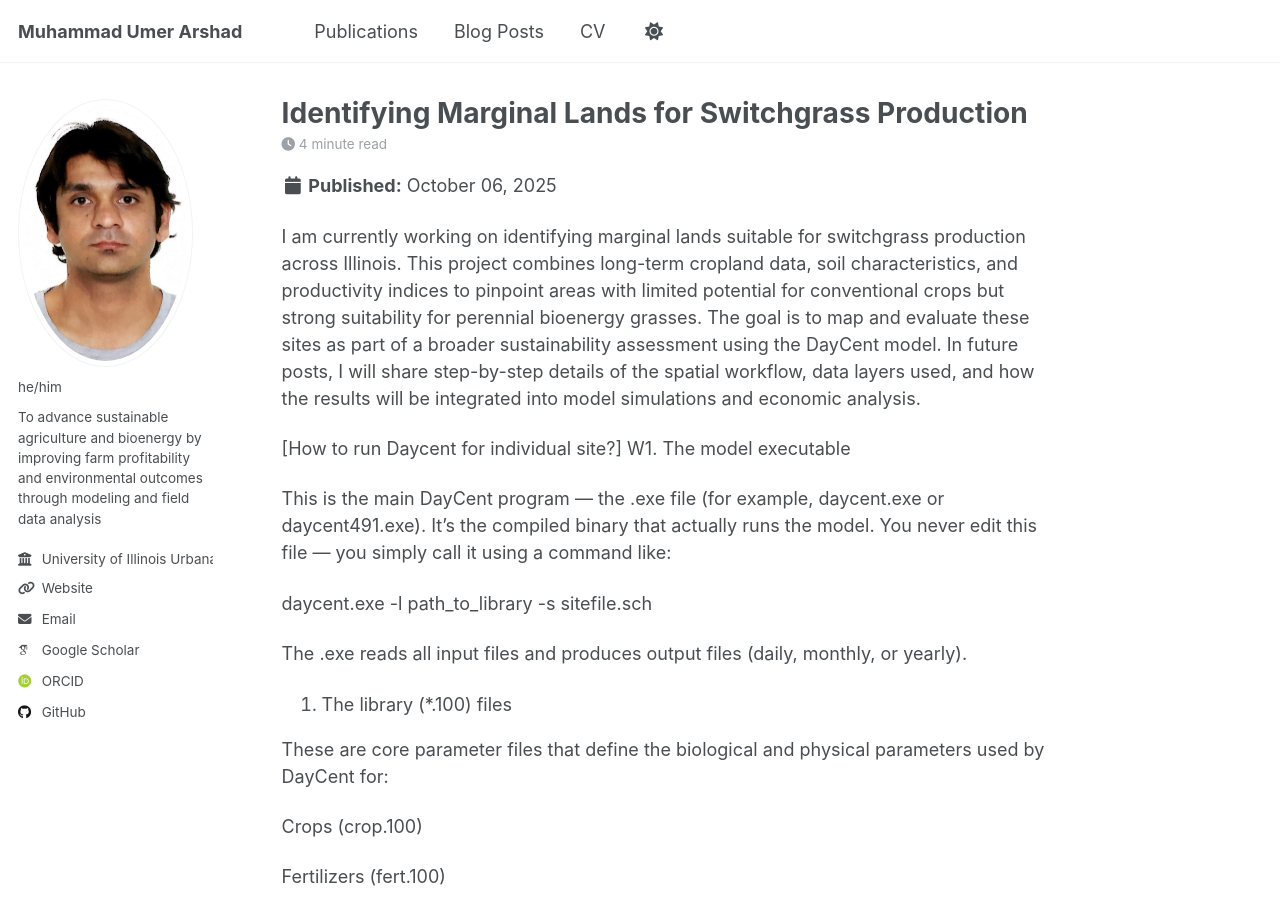
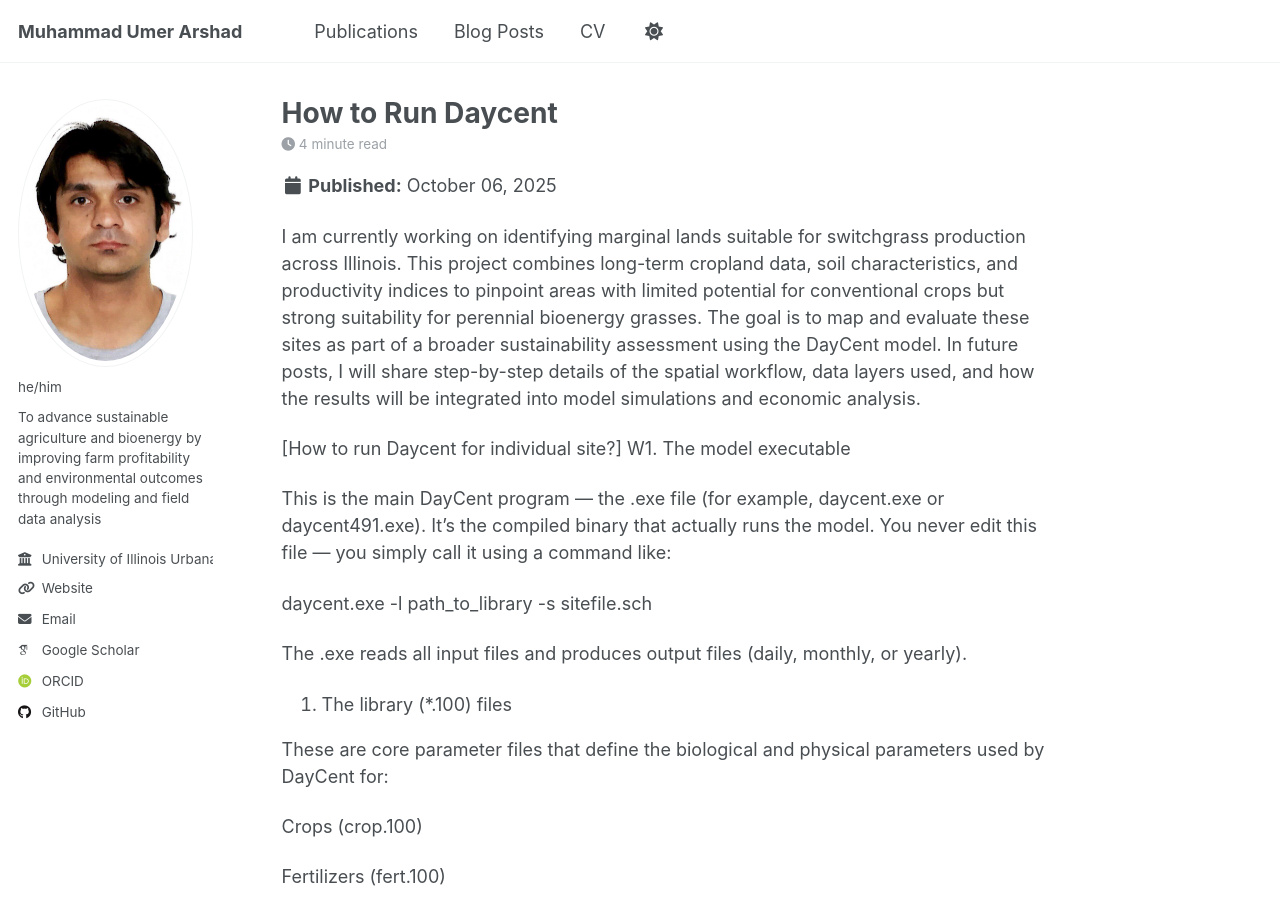
Before and after one commit to marshadu/marshadu.github.io, a Jekyll site: the page built from _posts/2025-10-06-Identifying Marginal Lands for Switchgrass Production.md, in a window 1280 px wide and 900 px high. Built offline with Jekyll 4.4.1, drawn with Linux system fonts in a browser that asks for light colours; some web fonts are replaced.

Commit message:
Update 2025-10-06-Identifying Marginal Lands for Switchgrass Production.md

```diff
--- a/_posts/2025-10-06-Identifying Marginal Lands for Switchgrass Production.md
+++ b/_posts/2025-10-06-Identifying Marginal Lands for Switchgrass Production.md
@@ -1,5 +1,5 @@
 ---
-title: "Identifying Marginal Lands for Switchgrass Production"
+title: "How to Run Daycent"
 date: 2025-10-06
 tags: [Switchgrass, Marginal Lands, GIS, DayCent, Bioenergy]
 ---
```
